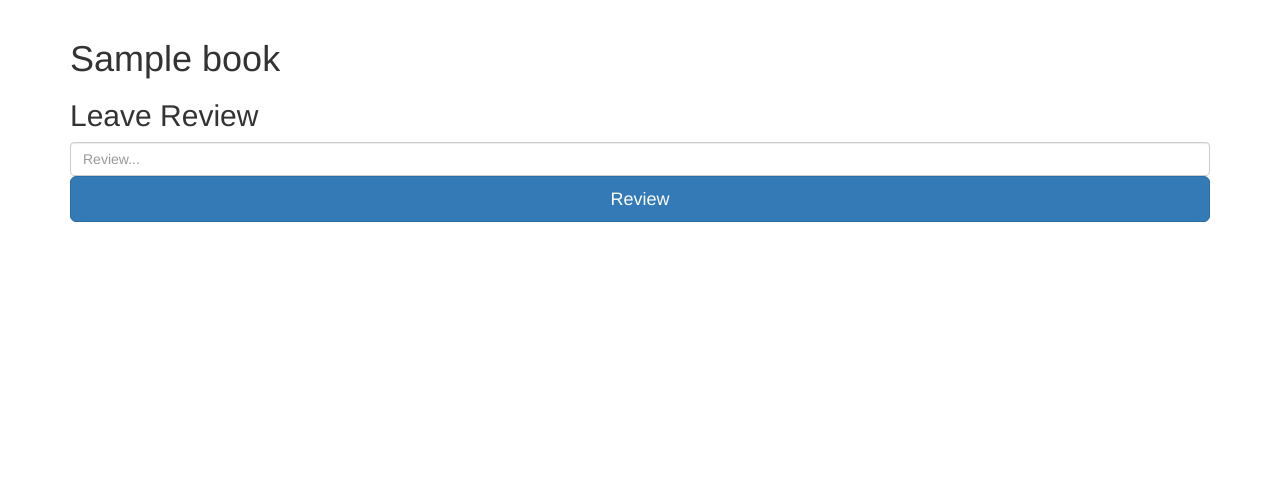
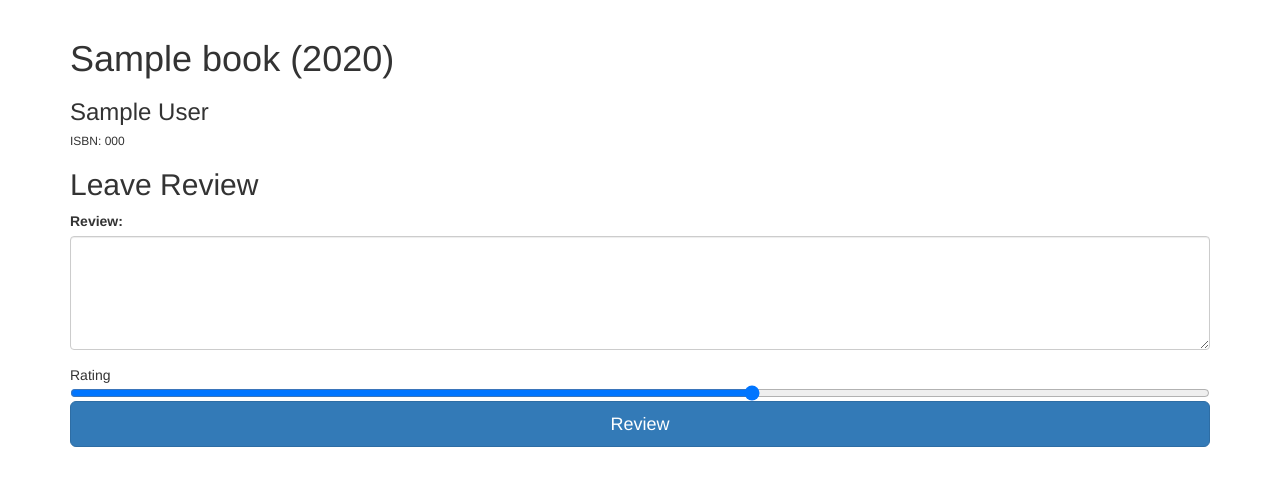
Before and after one commit to hydrospanner/cs50-book-reviews, a Flask app: template WebProject2/templates/book.html in a window 1280 px wide. Shown: the part 51-537 px from the top of the page. Run offline with Flask 2, Linux system fonts and the light colour scheme; the template is opened without the code that fills it: most values are stand-ins (such as "Sample title", 1, 10 or a date in 2020); some libraries are stand-ins or nearby versions.

```diff
--- a/WebProject2/app.py
+++ b/WebProject2/app.py
@@ -112,6 +112,7 @@ def search():
     isbn, title, author = add_wildcard_symbols([request.form['isbn'], request.form['title'], request.form['author']])
     l = db.session.execute('SELECT * FROM books WHERE isbn LIKE :isbn AND title LIKE :title AND author LIKE :author LIMIT 500',
                   {'isbn': isbn, 'title': title, 'author': author}).fetchall()
+    l = [{'isbn': isbn, 'title': title, 'author': author, 'year': year} for isbn, title, author, year in l]
     return render_template('searchresults.html', books=l)
 
 @app.route('/book/<isbn>', methods=['GET', 'POST'])
--- a/WebProject2/templates/book.html
+++ b/WebProject2/templates/book.html
@@ -6,11 +6,18 @@ Book Details
 
 {% block content %}
 <div class="container">
-    <h1>{{book.title}}</h1>
+    <h1>{{book.title}} ({{book.year}})</h1>
+    <h3>{{book.author}}</h3>
+    <h6>ISBN: {{book.isbn}}</h6>
 
     <form class="form" method="post" action="/book">
         <h2 class="form-signin-heading">Leave Review</h2>
-        <input name="review" type="text" class="form-control" placeholder="Review...">
+        <div class="form-group">
+            <label for="comment">Review:</label>
+            <textarea class="form-control" rows="5" name="review"></textarea>
+        </div>
+        Rating
+        <input name="rating" type="range" class="slider" min="0" max="5">
         <button class="btn btn-lg btn-primary btn-block" type="submit">Review</button>
     </form>
 </div>
```
Also changed, not shown: WebProject2/templates/searchresults.html (+4 -3 lines).
